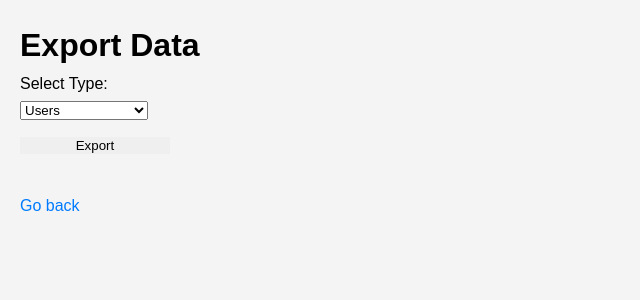
After one commit to tonantr/service-track-web, a Flask app: page /admin/export/csv in a window 1280 px wide. The commit adds this page. Shown: the top 300 px of the page, without its empty margins (0-640 px from the left). Run offline with Flask 3, Linux system fonts and the light colour scheme.

Commit message:
added export_csv method

```diff
--- a/app/routes/admin/admin_routes.py
+++ b/app/routes/admin/admin_routes.py
@@ -1,4 +1,4 @@
-from flask import render_template, redirect, flash, url_for, request, session
+from flask import render_template, redirect, flash, url_for, request, session, send_file
 from app.utils.constants import (
     ERROR_NO_USERS_FOUND,
     ERROR_USER_NOT_FOUND,
@@ -14,6 +14,8 @@ from app.utils.helpers import Helpers
 from app.utils.validators import validate_email, validate_password, validate_username
 from app.auth.password_hashing import hash_password
 import logging
+import os
+import csv
 
 logging.basicConfig(level=logging.ERROR)
 
@@ -399,3 +401,44 @@ def init_app(app):
                 return render_template("error.html", error_message=error_message)
 
         return render_template("confirmation.html", entity=entity, item=item, entity_name=entity_name)
+
+    @app.route("/admin/export/csv", methods=["GET", "POST"])
+    def export_csv(export_type="users"):
+        if request.method == "POST":
+            export_type = request.form.get("export_type")
+
+        downloads_folder = helpers.get_downloads_folder()
+        file_name = f"{export_type}_adm.csv"
+        file_path = os.path.join(downloads_folder, file_name)
+
+        if request.method == "POST":
+            try:
+                data, headers = [], []
+                if export_type == "users":
+                    data = admin_actions.get_all_users()
+                    headers = ["ID", "Username", "Role", "Email"]
+                elif export_type == "cars":
+                    data = admin_actions.get_all_cars()
+                    headers = ["ID", "Name", "Model", "Year", "Owner", "Service"]
+                elif export_type == "services":
+                    data = admin_actions.get_all_services()
+                    headers = ["ID", "Car Name", "Service Type", "Service Date", "Next Service Date", "Notes"]
+
+                if not data:
+                    flash("No data found", "warning")
+                    return redirect(url_for("export_csv", export_type=export_type))
+
+                with open(file_path, "w", newline="", encoding="utf-8") as file:
+                    writer = csv.writer(file)
+                    writer.writerow(headers)
+                    for row in data:
+                        writer.writerow(row.values())
+
+                return send_file(file_path, as_attachment=True)
+
+            except Exception as e:
+                logging.error(f"Error occurred: {str(e)}")
+                error_message = f"An error occurred: {str(e)}"
+                return render_template("error.html", error_message=error_message)
+
+        return render_template("export_csv.html", export_type=export_type)
--- a/app/templates/add_service.html
+++ b/app/templates/add_service.html
@@ -81,7 +81,6 @@
                 <textarea id="notes" name="notes" placeholder="Enter additional notes" required>{{ form_data.notes if form_data else '' }}</textarea>
             </div>
 
-
             <button type="submit">Add Service</button>
         </form>
 
--- a/app/templates/admin/admin_dashboard.html
+++ b/app/templates/admin/admin_dashboard.html
@@ -27,8 +27,7 @@
         <div class="dashboard-card">
             <h2>Overview</h2>
             <p>Manage users, cars, and services from this dashboard.</p>
-            <p>For full details, please export to a CSV file.</p>
-            <button onclick="" class="export-btn">Export</button>
+            <p>For full details, please export to a <a href="{{ url_for('export_csv') }}" class="csv">CSV file.</a></p>
         </div>
 
         <div class="stats-container">
--- a/app/templates/error.html
+++ b/app/templates/error.html
@@ -4,7 +4,7 @@
 <head>
     <meta charset="UTF-8">
     <meta name="viewport" content="width=device-width, initial-scale=1.0">
-    <title>Confirm Deletion</title>
+    <title>Error</title>
     <link rel="stylesheet" href="{{ url_for('static', filename='styles.css') }}">
 
 </head>
--- /dev/null
+++ b/app/templates/export_csv.html
@@ -0,0 +1,50 @@
+<!DOCTYPE html>
+<html lang="en">
+
+<head>
+    <meta charset="UTF-8">
+    <meta name="viewport" content="width=device-width, initial-scale=1.0">
+    <title>Export CSV</title>
+    <link rel="stylesheet" href="{{ url_for('static', filename='styles.css') }}">
+
+</head>
+
+<body>
+
+    <div class="container">
+        <h1>Export Data</h1>
+
+        {% with messages = get_flashed_messages(with_categories=true) %}
+        {% if messages %}
+        <ul>
+            {% for category, message in messages %}
+            <li class="{{ category }}">{{ message }}</li>
+            {% endfor %}
+        </ul>
+        {% endif %}
+        {% endwith %}
+
+        <form method="POST">
+            <div class="form-group">
+                <div class="label-container">
+                    <label for="export_type">Select Type:</label>
+                </div>
+                <select id="export_type" name="export_type" required>
+                    <option value="" disabled selected>--------select--------</option>
+                    <option value="users" {% if export_type=="users" %} selected {% endif %}>Users</option>
+                    <option value="cars" {% if export_type=="cars" %} selected {% endif %}>Cars</option>
+                    <option value="services" {% if export_type=="services" %} selected {% endif %}>Services</option>
+                </select>
+            </div>
+
+            <button type="submit">Export</button>
+        </form>
+
+        <a href="{{ url_for('admin_dashboard') }}" class="btn btn-secondary"
+            style="display: inline-block; margin-top: 20px;">Go back</a>
+
+    </div>
+
+</body>
+
+</html>
--- a/app/utils/helpers.py
+++ b/app/utils/helpers.py
@@ -1,4 +1,5 @@
 import logging
+import os
 from app.database.database_handler import DatabaseHandler
 from app.utils.constants import ERROR_PLEASE_LOG_IN
 from flask import flash, session
@@ -96,3 +97,9 @@ class Helpers:
         except Exception as e:
             logging.error(f"Error in check_vin_exists: {e}")
             raise Exception(f"An error occurred while checking the vin: {str(e)}")
+
+    def get_downloads_folder(self):
+        if os.name == "nt":  # Windows
+            return os.path.join(os.environ["USERPROFILE"], "Downloads")
+        else:  # macOS/Linux
+            return os.path.join(os.path.expanduser("~"), "Downloads")
```
